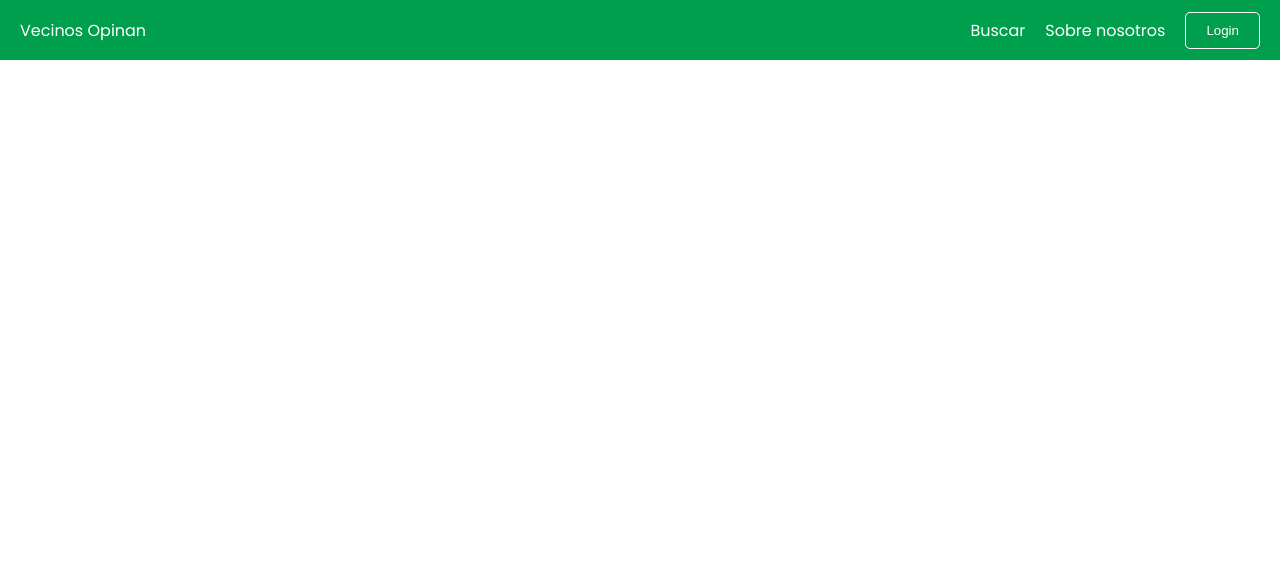
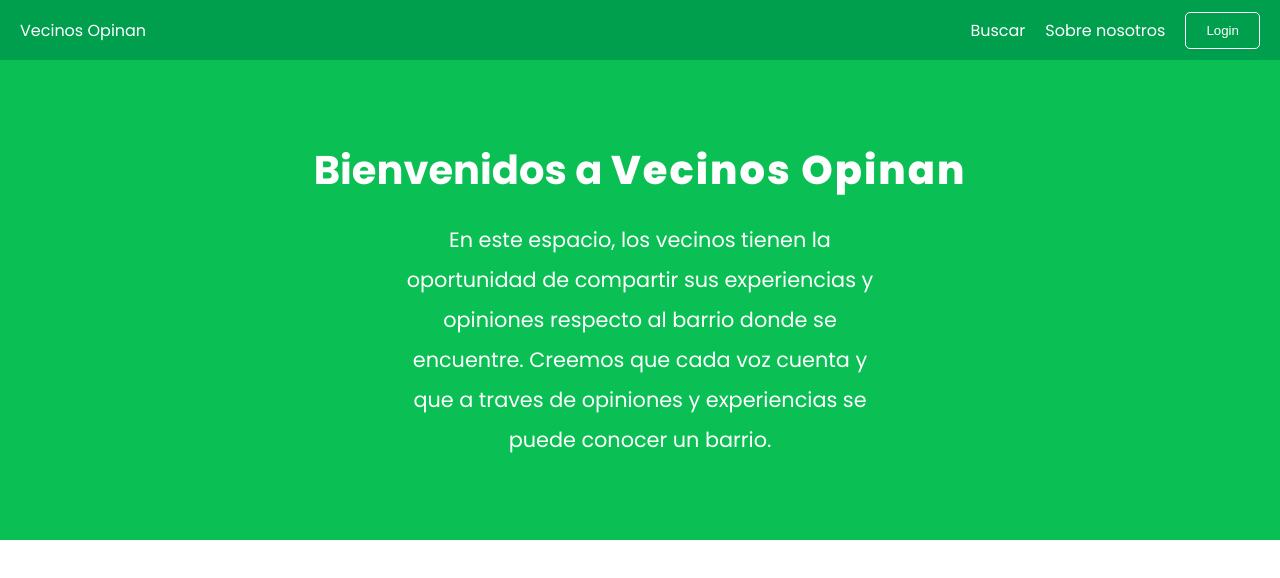
Before and after one commit to ezeabregu/vecinosopinan, a React (Create React App) app: page / in a window 1280 px wide. Shown: the top 578 px of the page. Built offline with nearby package versions, Linux system fonts and the light colour scheme.

Commit message:
some changes

```diff
--- a/src/App.js
+++ b/src/App.js
@@ -1,11 +1,16 @@
 import "./App.css";
 import React from "react";
 import Navbar from "./components/navbar/Navbar";
+import { Routes, Route } from "react-router-dom";
+import Home from "./pages/Home/Home";
 
 function App() {
   return (
     <div className="App">
       <Navbar />
+      <Routes>
+        <Route path="/" element={<Home />}></Route>
+      </Routes>
     </div>
   );
 }
--- /dev/null
+++ b/src/pages/Home/Home.jsx
@@ -0,0 +1,20 @@
+import React from "react";
+import { ContainerHome } from "./homeStyles";
+
+const Home = () => {
+  return (
+    <ContainerHome>
+      <h1>
+        Bienvenidos a <span>Vecinos Opinan</span>
+      </h1>
+      <p>
+        En este espacio, los vecinos tienen la oportunidad de compartir sus
+        experiencias y opiniones respecto al barrio donde se encuentre. Creemos
+        que cada voz cuenta y que a traves de opiniones y experiencias se puede
+        conocer un barrio.
+      </p>
+    </ContainerHome>
+  );
+};
+
+export default Home;
--- /dev/null
+++ b/src/pages/Home/homeStyles.js
@@ -0,0 +1,28 @@
+import styled from "styled-components";
+
+export const ContainerHome = styled.div`
+  width: 100vw;
+  padding: 5rem;
+  display: flex;
+  justify-content: center;
+  align-items: center;
+  flex-direction: column;
+  gap: 20px;
+  background-color: var(--verde);
+  color: var(--blanco);
+
+  h1 {
+    font-size: 2.5rem;
+  }
+
+  span {
+    font-weight: 800;
+    letter-spacing: 2px;
+  }
+  p {
+    max-width: 500px;
+    text-decoration: center;
+    font-size: 1.3rem;
+    line-height: 40px;
+  }
+`;
```
